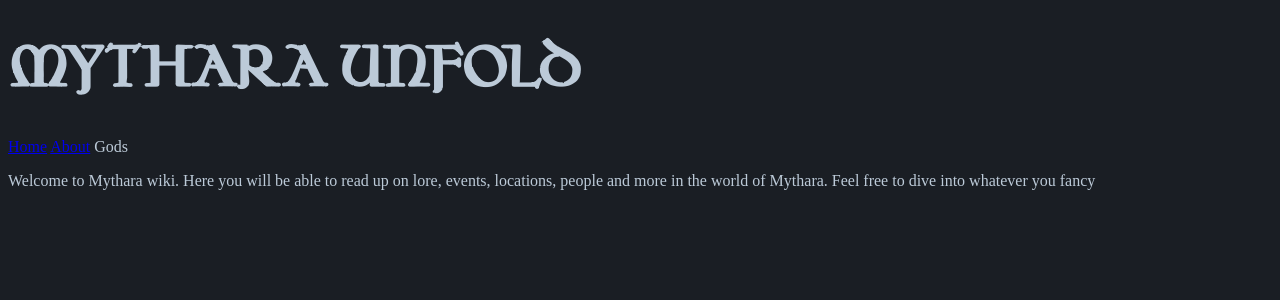
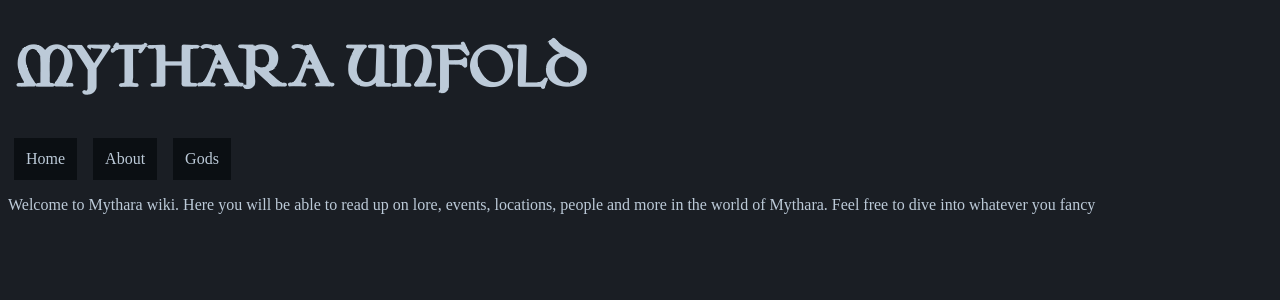
Before and after one commit to tomas02061991/Mythara.gtihub.io, a Jekyll site: the page built from index.md, in a window 1280 px wide. Shown: the top 300 px of the page. Built offline with Jekyll 4.4.1, drawn with Linux system fonts in a browser that asks for light colours.

Commit message:
tweaks menu

```diff
--- a/_sass/main.scss
+++ b/_sass/main.scss
@@ -2,6 +2,8 @@ $bg-color: #1a1e24;
 $text-color: #bccad8;
 $h1-color: #c53b3b;
 $h2-color: #e89e5d;
+$secondary-color: #0b0f13;
+$hightlight: #652121;
 
 body {
 	background-color: $bg-color
@@ -12,6 +14,23 @@ header{
 	h1 {
 		font-family: the_bold_font;
 		font-size: 60px;
+		margin-left: 6px;
+	}
+	nav {
+	& a {
+		color: $text-color;
+		text-decoration: none;
+	}
+	& > a, & > a:active, & > a:visited, & > a:focus, & > a:link, & > div{
+		display: inline-block;
+		padding: 12px;
+		background-color: $secondary-color;
+		margin: 0 6px;
+
+		&:hover {
+			background-color: $hightlight;
+		}
+	}
 	}
 }
 
```
Also changed, not shown: 2 other files.
